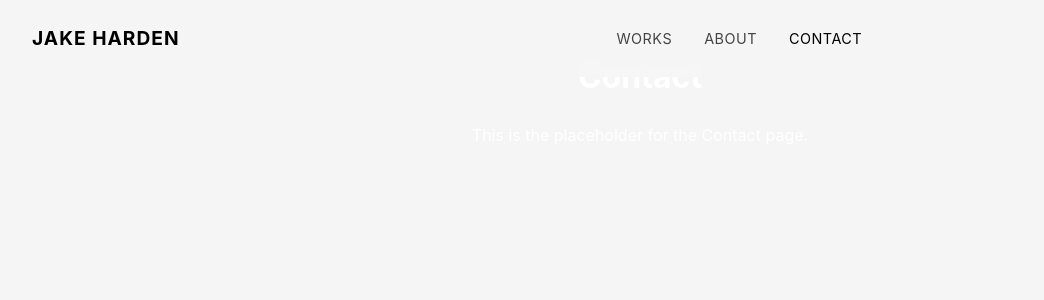
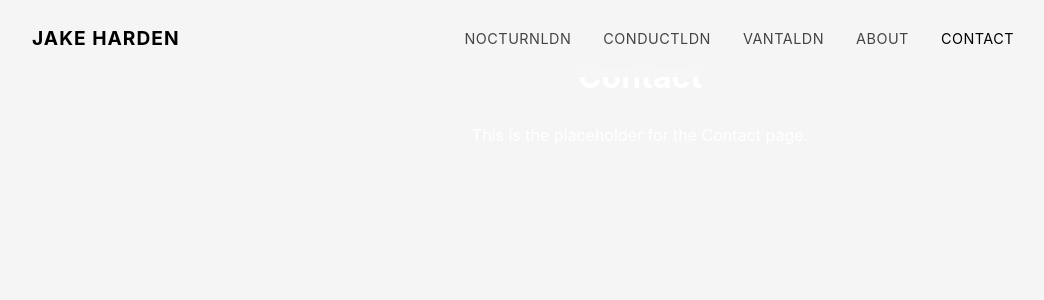
Before and after one commit to goldcookie98/photos, a React (Vite) app: page /contact in a window 1280 px wide. Shown: the top 300 px of the page, without its empty margins (0-1044 px from the left). Built offline with nearby package versions, Linux system fonts and the light colour scheme.

Commit message:
added photo catogories

```diff
--- a/src/components/Header.jsx
+++ b/src/components/Header.jsx
@@ -11,8 +11,18 @@ const Header = () => {
             <nav>
                 <ul className="nav-links">
                     <li>
+                        <NavLink to="/gallery/NocturnLDN" className={({ isActive }) => isActive ? "nav-link active" : "nav-link"}>
+                            NocturnLDN
+                        </NavLink>
+                    </li>
+                    <li>
                         <NavLink to="/" className={({ isActive }) => isActive ? "nav-link active" : "nav-link"}>
-                            Works
+                            ConductLDN
+                        </NavLink>
+                    </li>
+                    <li>
+                        <NavLink to="/gallery/VantaLDN" className={({ isActive }) => isActive ? "nav-link active" : "nav-link"}>
+                            VantaLDN
                         </NavLink>
                     </li>
                     <li>
```
